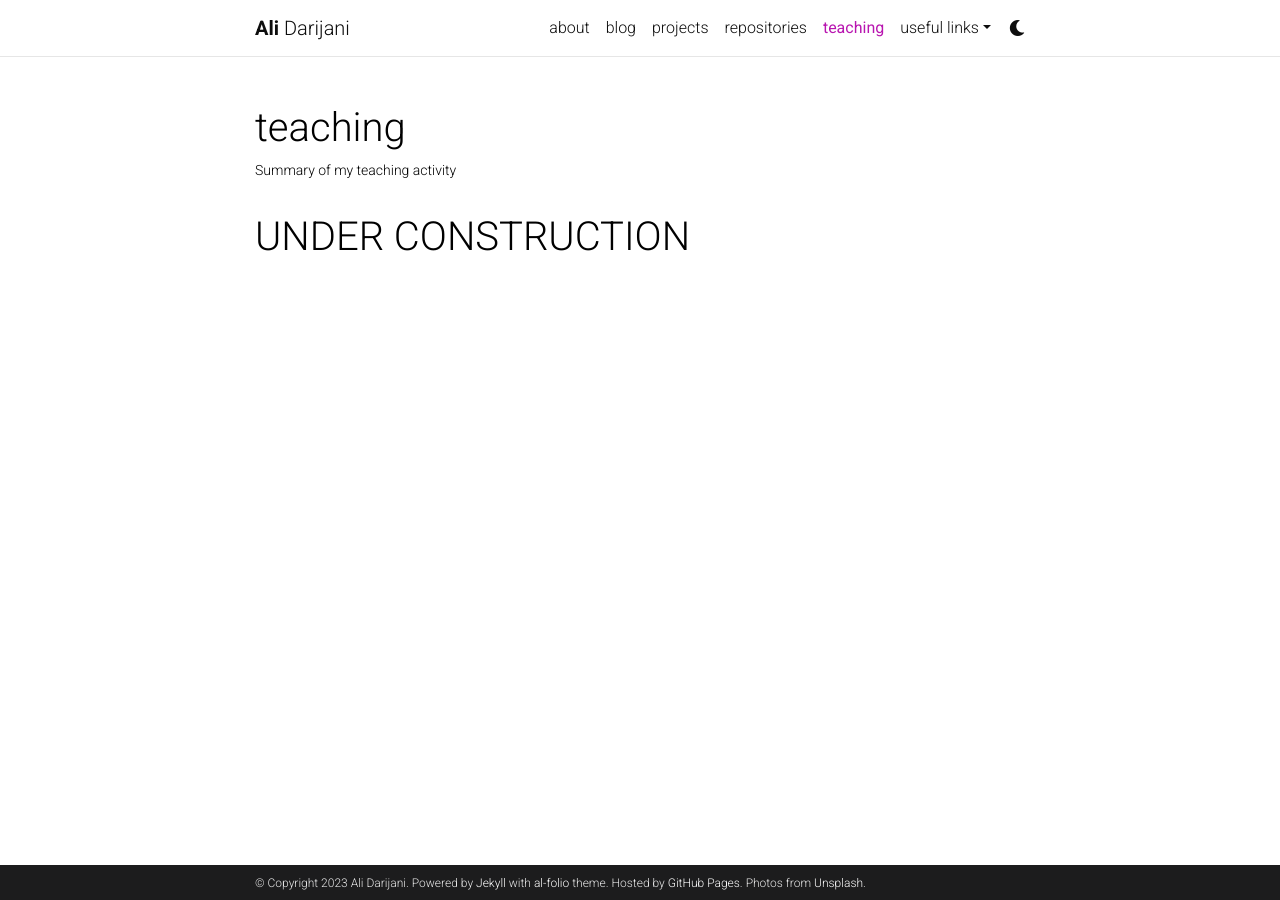
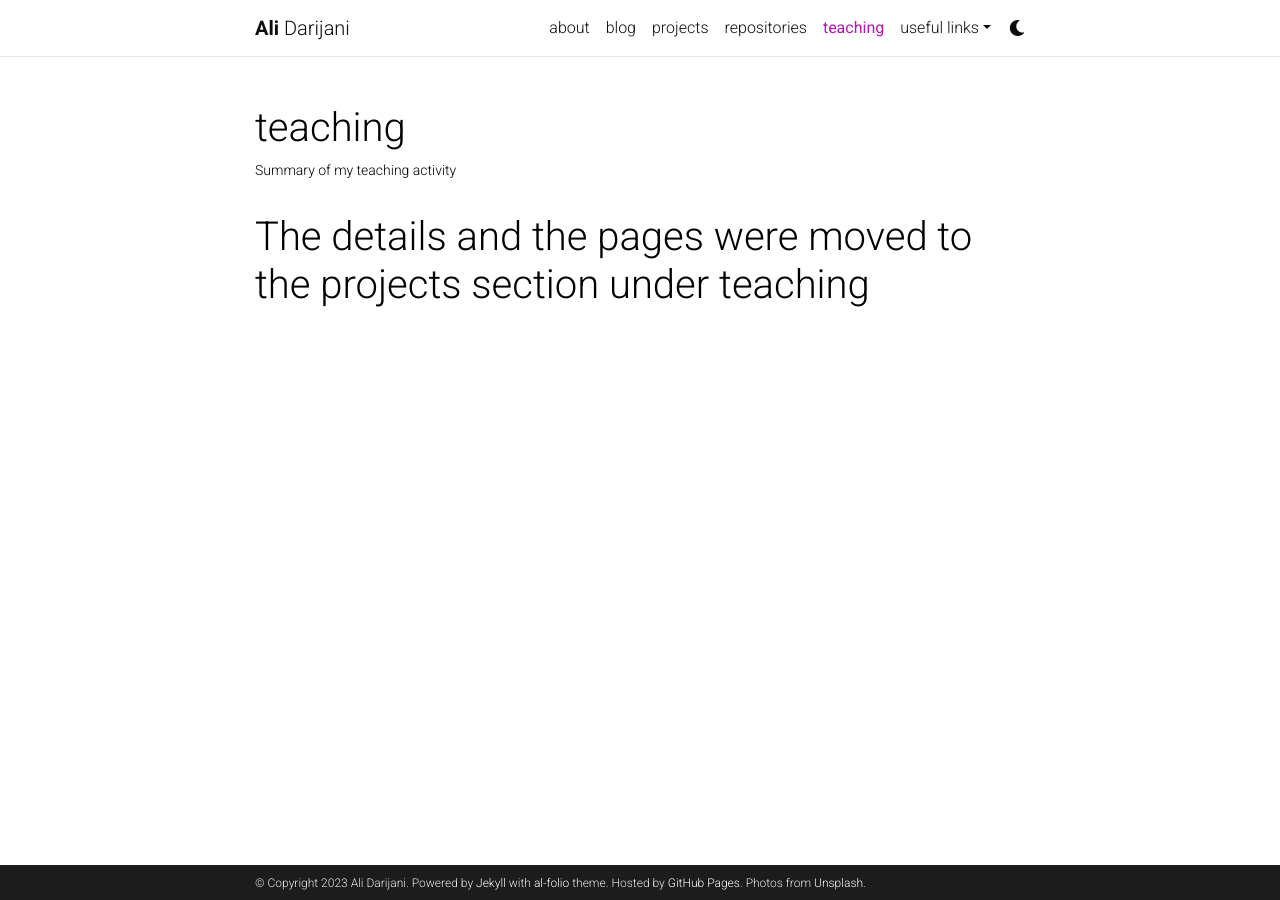
Before and after one commit to adarijani/adarijani.github.io_archived, a Jekyll site: the page built from _pages/teaching.md, in a window 1280 px wide. Built offline with Jekyll 4.4.1, drawn with Linux system fonts in a browser that asks for light colours; comment, search, counter and statistics services are not loaded; a style sheet for code colours, icons or effects is not loaded.

Commit message:
comment on teaching page

```diff
--- a/_pages/teaching.md
+++ b/_pages/teaching.md
@@ -10,4 +10,4 @@ nav_order: 5
 
 [comment]: <>(Organize your courses by years, topics, or universities, however you like!)
 
-# UNDER CONSTRUCTION
+# The details and the pages were moved to the projects section under teaching
```
